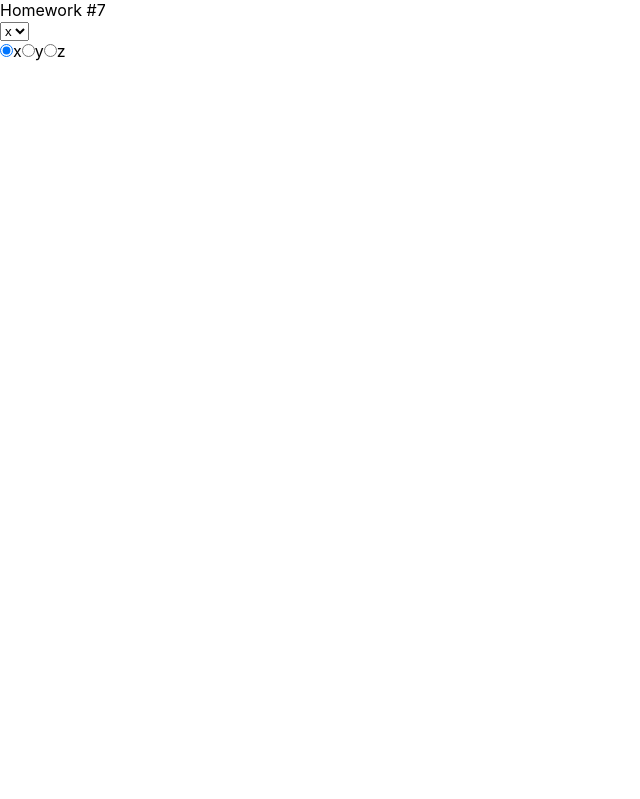
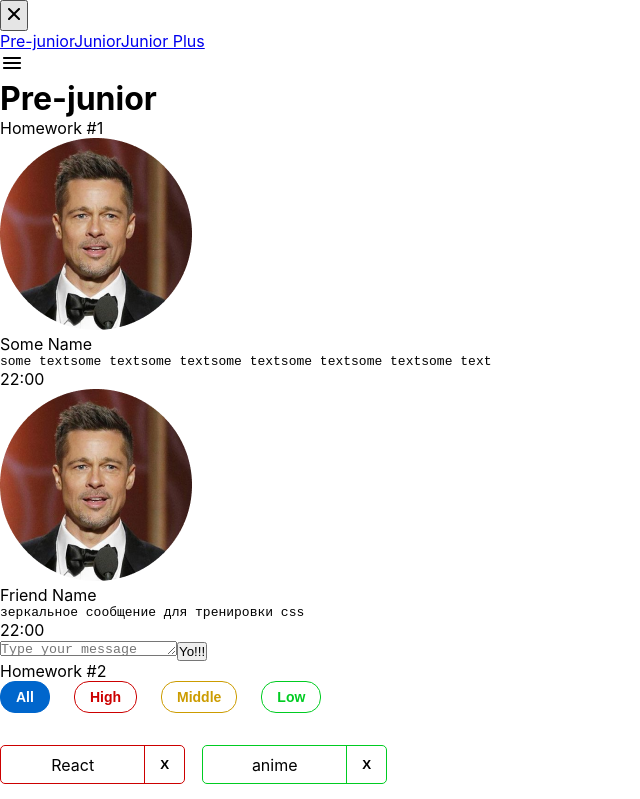
Before and after one commit to OverTheTop404/homework-front-main-2, a React (Create React App) app: page /#/pre-junior in a window 1280 px wide. Shown: the top 799 px of the page, without its empty margins (0-640 px from the left). Built offline with nearby package versions, Linux system fonts and the light colour scheme.

Commit message:
HW7 update

```diff
--- a/src/s1-main/App.tsx
+++ b/src/s1-main/App.tsx
@@ -1,6 +1,6 @@
 import React from 'react'
 import s from './App.module.css'
-import HW7 from "../s2-homeworks/hw07/HW7";
+import HW5 from "../s2-homeworks/hw05/HW5";
 
 function App() {
     return (
@@ -12,7 +12,7 @@ function App() {
             {/*<HW4/>*/}
 
             {/*при выполнении дз 5 и более - закомментировать здесь дз 1-4, так как они есть внутри дз 5*/}
-            <HW7/>
+            <HW5/>
 
         </div>
     )
```
